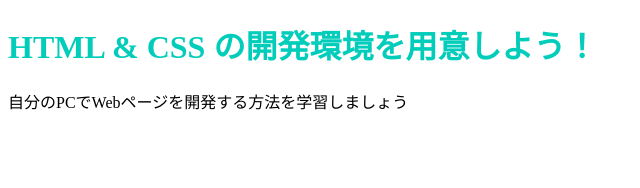
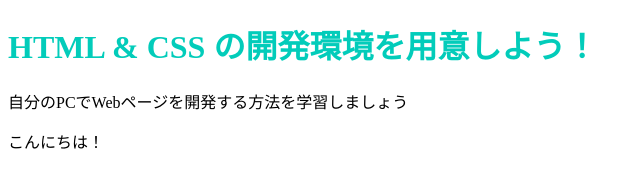
Before and after one commit to kuroyebisu/kuroyebisu.github.io, a plain HTML site: page index.html in a window 1280 px wide. Shown: the full height of the page, 0-640 px from the left. Drawn offline with Linux system fonts and the light colour scheme.

Commit message:
Update index.html

```diff
--- a/index.html
+++ b/index.html
@@ -8,5 +8,6 @@
   <body>
     <h1 class="title">HTML & CSS の開発環境を用意しよう！</h1>
     <p>自分のPCでWebページを開発する方法を学習しましょう</p>
+    <p class="hello">こんにちは！</p>
   </body>
 </html>
```
